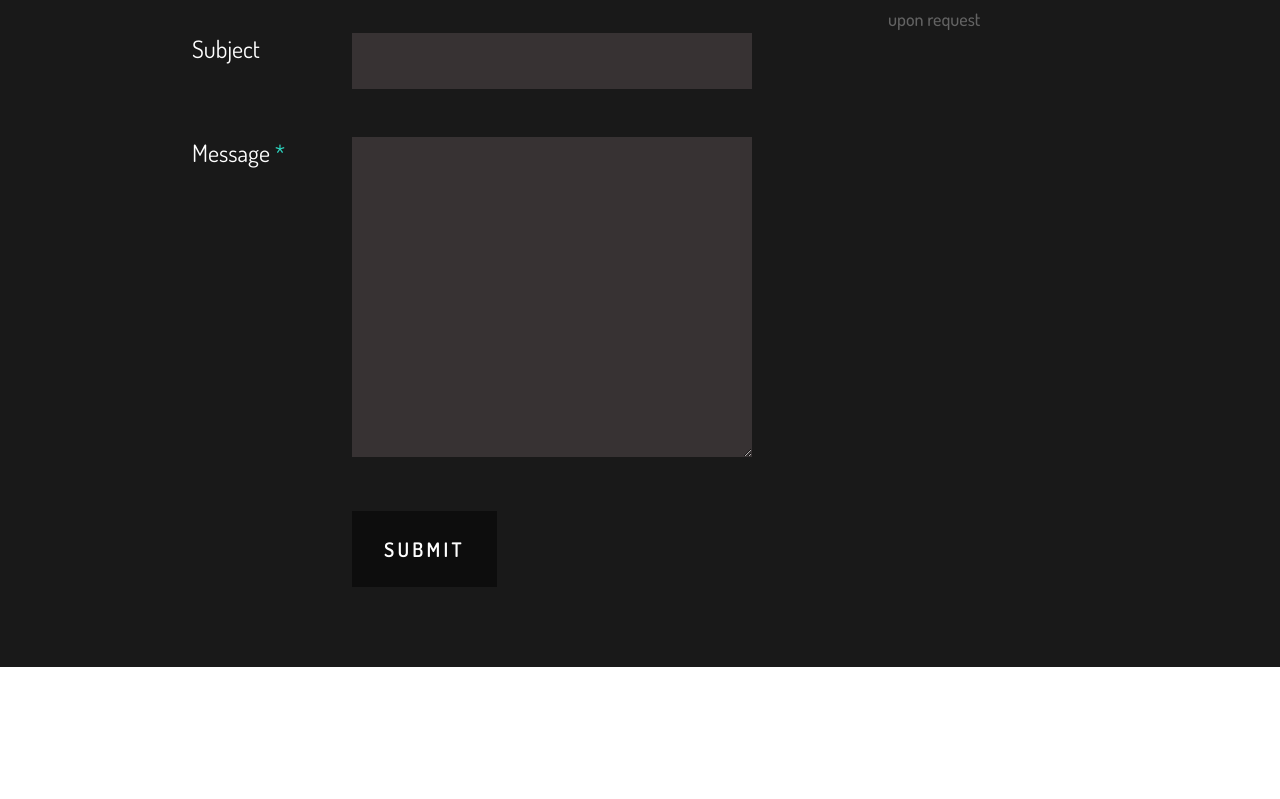
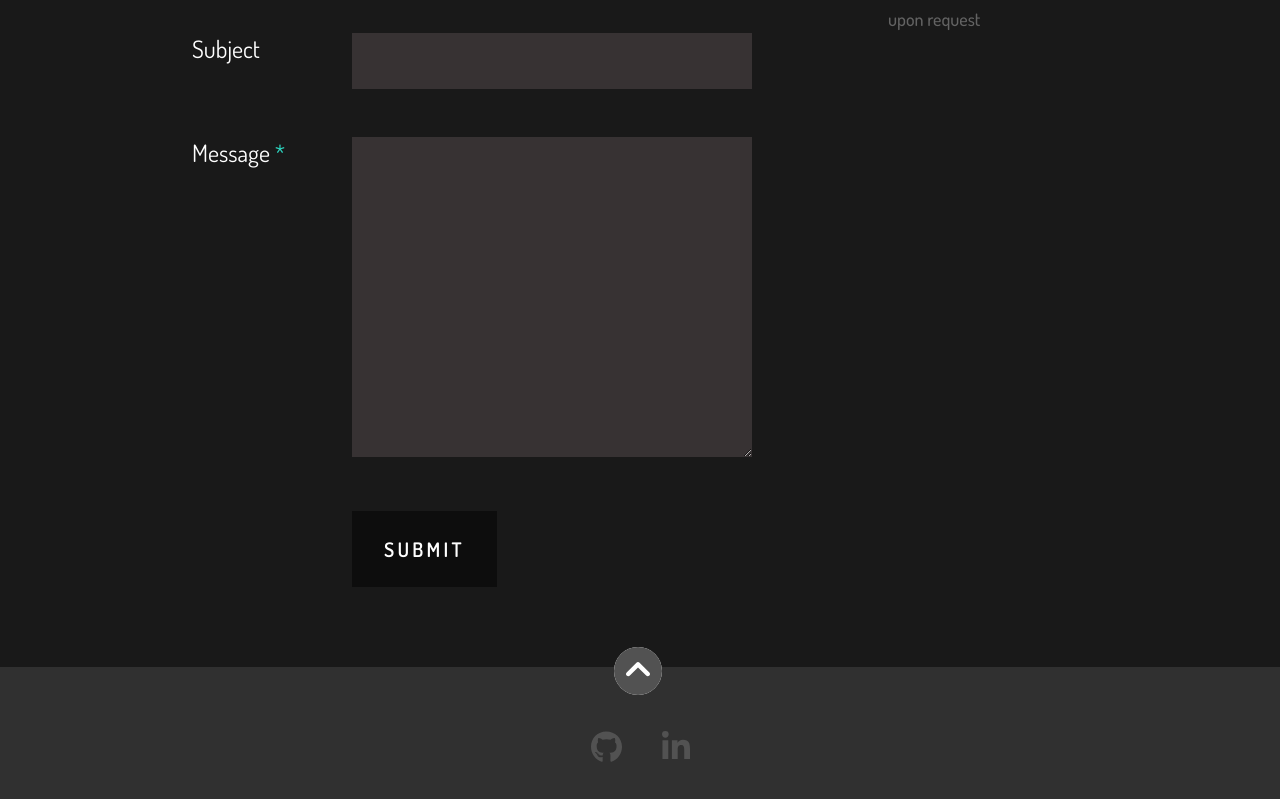
Before and after one commit to OmarAlkttan/OmarAlkttan.github.io, a Next.js app: page / in a window 1280 px wide. Shown: the part 4441-5240 px from the top of the page. Before the commit the page ends 5108 px from the top, so only its background shows below. Built offline with nearby package versions, Linux system fonts and the light colour scheme.

Commit message:
add footer

```diff
--- a/pages/index.jsx
+++ b/pages/index.jsx
@@ -6,7 +6,7 @@ import Contact from '../components/Contact'
 import { useEffect, useRef, useState } from 'react'
 import { FontAwesomeIcon } from '@fortawesome/react-fontawesome'
 import { faGithub, faLinkedin, faLinkedinIn } from '@fortawesome/free-brands-svg-icons'
-import { faChevronCircleDown, faDownload, faEnvelope, faFileDownload, faMailBulk, faMailForward } from '@fortawesome/free-solid-svg-icons'
+import { faChevronCircleDown, faChevronCircleUp, faCircleArrowUp, faDownload, faEnvelope, faFileDownload, faMailBulk, faMailForward } from '@fortawesome/free-solid-svg-icons'
 
 const inter = Inter({ subsets: ['latin'] })
 
@@ -316,6 +316,19 @@ export default function Home() {
           </div>
         </div>
       </section>
+      <footer className='bg-[#303030] relative'>
+        <a href='#home' >
+          <FontAwesomeIcon className='cursor-pointer bg-white ring-[#525252] rounded-full absolute left-[48%] top-[-20px] mx-auto hover:text-white hover:bg-[#525252] transition-colors ease-linear duration-100 ' size='3x' color='#525252' icon={faChevronCircleUp} />
+        </a>
+        <div className='flex gap-10 justify-center items-center h-[10rem]'>
+          <a href="https://github.com/OmarAlkttan" target='_blank'>
+            <FontAwesomeIcon className='hover:text-white text-[#525252] transition-colors ease-linear duration-100 cursor-pointer' icon={faGithub} size="2xl" color='white'/>
+          </a>
+          <a href="https://www.linkedin.com/in/omar-alktan-948012153/" target='_blank'>
+            <FontAwesomeIcon className='hover:text-white text-[#525252] transition-colors ease-linear duration-100 cursor-pointer' icon={faLinkedinIn} size="2xl" color='white'/>
+          </a>
+        </div>
+      </footer>
     </>
   )
 }
```
